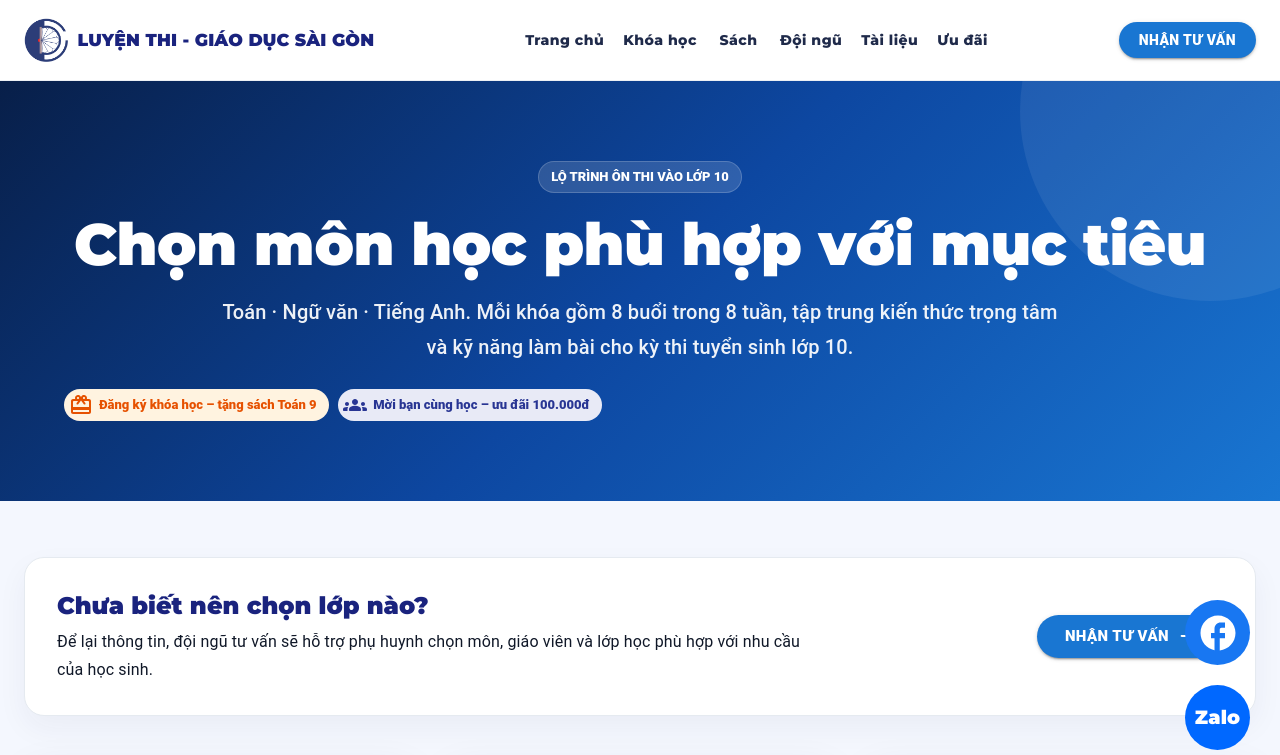
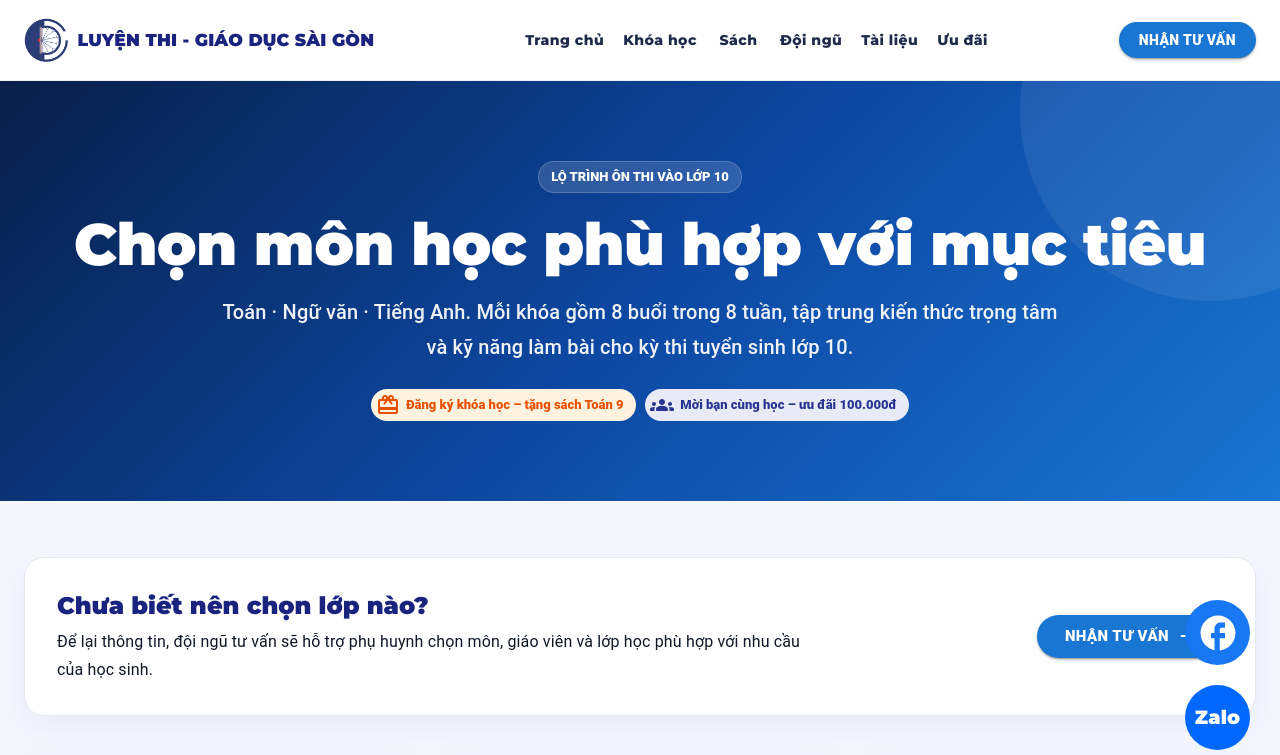
Before and after one commit to khanhu2805/luyen-thi-gdsg, a Next.js app: page /khoa-hoc in a window 1280 px wide. Shown: the top 755 px of the page. Built offline with nearby package versions, Linux system fonts and the light colour scheme.

Commit message:
Fix MUI Stack responsive typing

```diff
--- a/app/khoa-hoc/page.tsx
+++ b/app/khoa-hoc/page.tsx
@@ -80,8 +80,7 @@ export default function KhoaHocPage() {
           <Stack
             direction={{ xs: 'column', sm: 'row' }}
             spacing={1.2}
-            justifyContent="center"
-            sx={{ mt: 3 }}
+            sx={{ mt: 3, justifyContent: 'center' }}
           >
             <Chip
               icon={<CardGiftcardRoundedIcon />}
```
